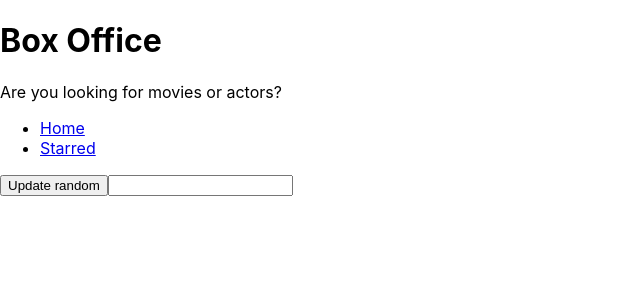
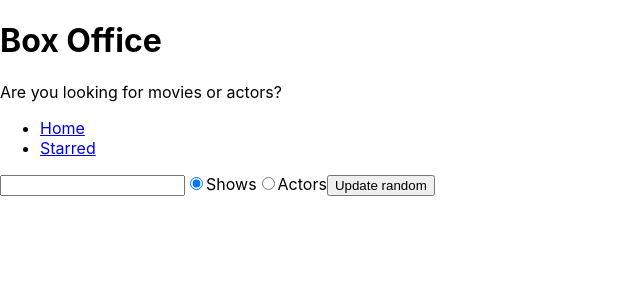
Before and after one commit to Dhruvshelke15/movie-box-office, a React (Create React App) app: page / in a window 1280 px wide. Shown: the top 300 px of the page, without its empty margins (0-640 px from the left). Built offline with nearby package versions, Linux system fonts and the light colour scheme.

Commit message:
added actor and show searches

```diff
--- a/src/api/tvmaze.js
+++ b/src/api/tvmaze.js
@@ -8,3 +8,4 @@
 };
 
 export const searchForShows = query => apiGet(`/search/shows?q=@=${query}`);
+export const searchForPeople = query => apiGet(`/search/people?q=@=${query}`);
--- a/src/pages/Home.jsx
+++ b/src/pages/Home.jsx
@@ -1,24 +1,34 @@
 import { useState } from 'react';
-import { searchForShows } from '../api/tvmaze';
+import { searchForShows, searchForPeople } from '../api/tvmaze';
 
 const Home = () => {
   const [searchStr, setSearchStr] = useState('');
   const [apiData, setApiData] = useState(null);
   const [apiDataError, setApiDataError] = useState(null);
+  const [searchOption, setSearchOption] = useState('shows');
 
-  console.log(apiDataError);
+  console.log(searchOption);
 
   const onStrInputChange = ev => {
     setSearchStr(ev.target.value);
   };
 
+  const onRadioChange = ev => {
+    setSearchOption(ev.target.value);
+  };
   const onSearch = async ev => {
     ev.preventDefault();
 
     try {
       setApiDataError(null);
-      const result = await searchForShows(searchStr);
-      setApiData(result);
+
+      if (searchOption === 'shows') {
+        const result = await searchForShows(searchStr);
+        setApiData(result);
+      } else {
+        const result = await searchForPeople(searchStr);
+        setApiData(result);
+      }
     } catch (error) {
       setApiDataError(error);
     }
@@ -28,17 +38,39 @@
       return <div>Error Occured: {apiDataError.message}</div>;
     }
     if (apiData) {
-      return apiData.map(data => (
-        <div key={data.show.id}>{data.show.name}</div>
-      ));
+      return apiData[0].show
+        ? apiData.map(data => <div key={data.show.id}>{data.show.name}</div>)
+        : apiData.map(data => (
+            <div key={data.person.id}>{data.person.name}</div>
+          ));
     }
     return null;
   };
   return (
     <div>
       <form onSubmit={onSearch}>
+        <input type="text" value={searchStr} onChange={onStrInputChange} />
+        <label>
+          <input
+            type="radio"
+            name="search-options"
+            value="shows"
+            checked={searchOption === 'shows'}
+            onChange={onRadioChange}
+          />
+          Shows
+        </label>
+        <label>
+          <input
+            type="radio"
+            name="search-options"
+            value="actors"
+            checked={searchOption === 'actors'}
+            onChange={onRadioChange}
+          />
+          Actors
+        </label>
         <button type="button">Update random</button>
-        <input type="text" value={searchStr} onChange={onStrInputChange} />{' '}
       </form>
       <div>{renderApiData()}</div>
     </div>
```
